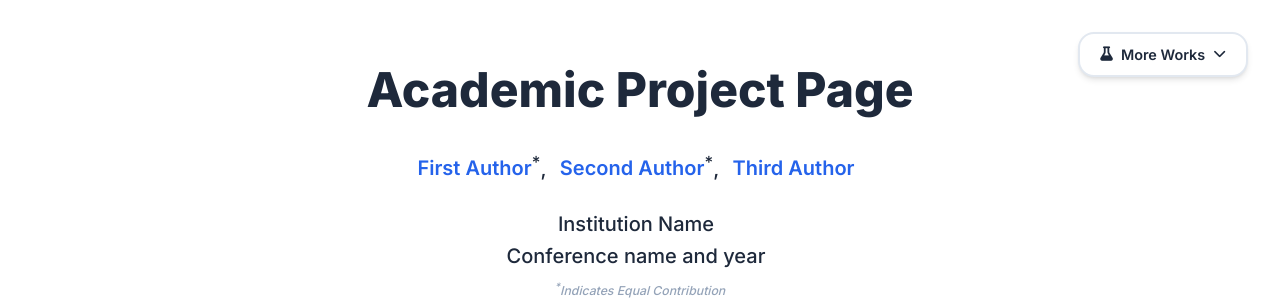
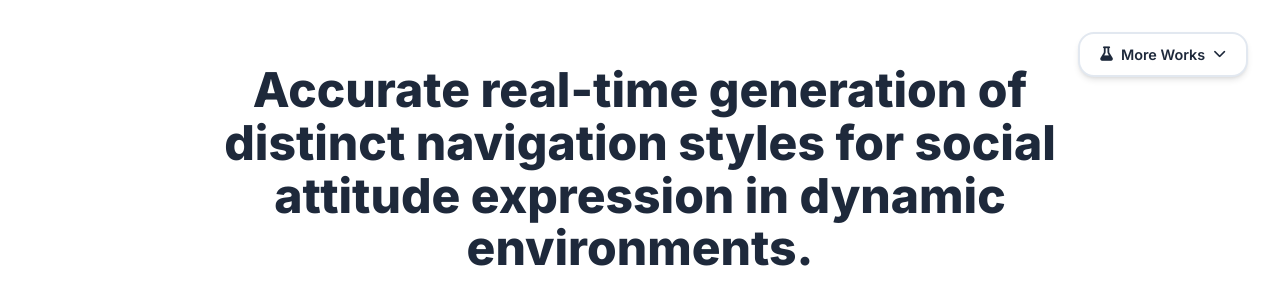
Before and after one commit to anonymousResearcher493/navigation-prosody-styles.github.io, a plain HTML site: page index.html in a window 1280 px wide. Shown: the top 304 px of the page. Drawn offline with nearby package versions, Linux system fonts and the light colour scheme; some icons are missing.

Commit message:
Update index.html

```diff
--- a/index.html
+++ b/index.html
@@ -241,7 +241,7 @@
         <div class="columns is-centered">
           <div class="column has-text-centered">
             <!-- TODO: Replace with your paper title -->
-            <h1 class="title is-1 publication-title">Academic Project Page</h1>
+            <h1 class="title is-1 publication-title">Accurate real-time generation of distinct navigation styles for social attitude expression in dynamic environments.</h1>
             <div class="is-size-5 publication-authors">
               <!-- TODO: Replace with your paper authors and their personal links -->
               <span class="author-block">
```
